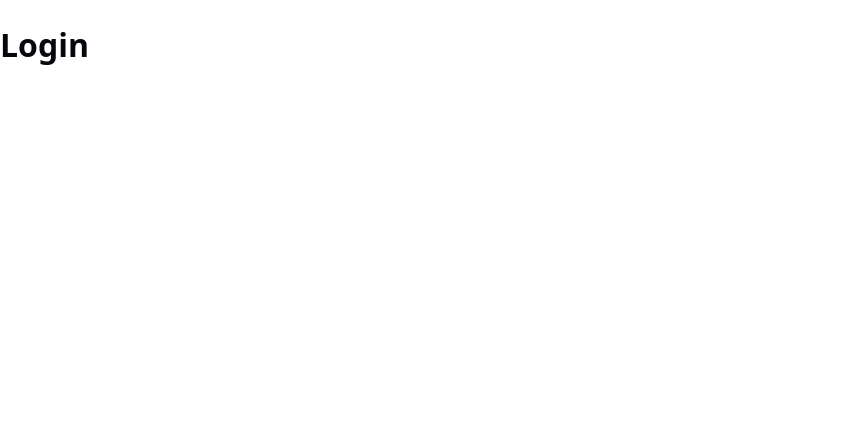
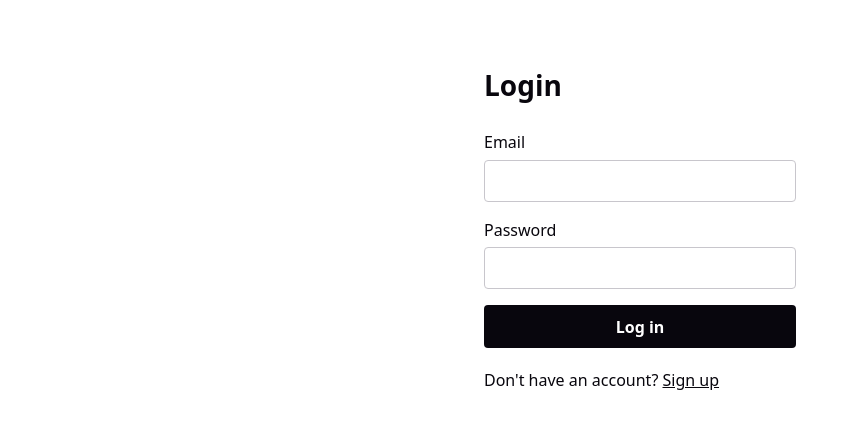
Before and after one commit to weijiedu/alkira_takehome_frontend, a React (Vite) app: page /login in a window 1280 px wide. Shown: the top 428 px of the page, without its empty margins (0-857 px from the left). Built offline with nearby package versions, Linux system fonts and the light colour scheme.

Commit message:
feat: implement login flow and validation

```diff
--- /dev/null
+++ b/src/auth/AuthContext.tsx
@@ -0,0 +1,73 @@
+import { createContext, useContext, useState, type ReactNode } from 'react'
+import type { AuthenticatedUser } from './types'
+import { verifyCredentials } from './verifyCredentials'
+
+const MOCK_MFA_CODE = '123456'
+
+interface AuthContextValue {
+  user: AuthenticatedUser | null
+  pendingUser: AuthenticatedUser | null
+  login: (email: string, password: string) => boolean
+  verifyMfa: (code: string) => boolean
+  logout: () => void
+}
+
+const AuthContext = createContext<AuthContextValue | null>(null)
+
+export function AuthProvider({ children }: { children: ReactNode }) {
+  const [user, setUser] = useState<AuthenticatedUser | null>(null)
+  const [pendingUser, setPendingUser] = useState<AuthenticatedUser | null>(null)
+
+  function login(email: string, password: string): boolean {
+    const matchedUser = verifyCredentials(email, password)
+
+    if (!matchedUser) {
+      setUser(null)
+      setPendingUser(null)
+      return false
+    }
+
+    setPendingUser(matchedUser)
+    setUser(null)
+    return true
+  }
+
+  function verifyMfa(code: string): boolean {
+    if (pendingUser === null) {
+      return false
+    }
+
+    if (code !== MOCK_MFA_CODE) {
+      return false
+    }
+
+    setUser(pendingUser)
+    setPendingUser(null)
+    return true
+  }
+
+  function logout() {
+    setUser(null)
+    setPendingUser(null)
+  }
+
+  return (
+    <AuthContext.Provider
+      value={{ user, pendingUser, login, verifyMfa, logout }}
+    >
+      {children}
+    </AuthContext.Provider>
+  )
+}
+
+// useAuth is the public API for this context; colocating it is intentional.
+// oxlint-disable-next-line only-export-components
+export function useAuth(): AuthContextValue {
+  const context = useContext(AuthContext)
+
+  if (context === null) {
+    throw new Error('useAuth must be used within an AuthProvider')
+  }
+
+  return context
+}
--- a/src/auth/mockUsers.ts
+++ b/src/auth/mockUsers.ts
@@ -1,6 +1,6 @@
-import type { User } from './types'
+import type { MockUser } from './types'
 
-export const mockUsers: User[] = [
+export const mockUsers: MockUser[] = [
   {
     id: 'user-readonly',
     email: 'readonly@alkira.test',
--- /dev/null
+++ b/src/auth/verifyCredentials.ts
@@ -0,0 +1,21 @@
+import { mockUsers } from './mockUsers'
+import type { AuthenticatedUser } from './types'
+
+export function verifyCredentials(
+  email: string,
+  password: string,
+): AuthenticatedUser | null {
+  const match = mockUsers.find(
+    (user) => user.email === email && user.password === password,
+  )
+
+  if (!match) {
+    return null
+  }
+
+  return {
+    id: match.id,
+    email: match.email,
+    role: match.role,
+  }
+}
--- a/src/main.tsx
+++ b/src/main.tsx
@@ -1,13 +1,16 @@
 import { StrictMode } from 'react'
 import { createRoot } from 'react-dom/client'
 import { BrowserRouter } from 'react-router-dom'
+import { AuthProvider } from './auth/AuthContext.tsx'
 import './index.css'
 import App from './App.tsx'
 
 createRoot(document.getElementById('root')!).render(
   <StrictMode>
     <BrowserRouter>
-      <App />
+      <AuthProvider>
+        <App />
+      </AuthProvider>
     </BrowserRouter>
   </StrictMode>,
 )
--- /dev/null
+++ b/src/pages/LoginPage.css
@@ -0,0 +1,67 @@
+.login-page {
+  box-sizing: border-box;
+  max-width: 22rem;
+  margin: 4rem auto;
+  padding: 0 1.25rem;
+}
+
+.login-page h1 {
+  margin: 0 0 1.5rem;
+  font-size: 1.75rem;
+  font-weight: 600;
+}
+
+.login-page form {
+  display: flex;
+  flex-direction: column;
+  gap: 1rem;
+}
+
+.login-page .field {
+  display: flex;
+  flex-direction: column;
+  gap: 0.35rem;
+}
+
+.login-page label {
+  font-weight: 500;
+}
+
+.login-page input {
+  box-sizing: border-box;
+  width: 100%;
+  padding: 0.5rem 0.65rem;
+  font: inherit;
+  border: 1px solid #c8c6cc;
+  border-radius: 4px;
+}
+
+.login-page input[aria-invalid='true'] {
+  border-color: #b42318;
+}
+
+.login-page .error {
+  margin: 0;
+  font-size: 0.875rem;
+  font-weight: 400;
+  color: #b42318;
+}
+
+.login-page button {
+  padding: 0.6rem 0.75rem;
+  font: inherit;
+  font-weight: 600;
+  color: #fff;
+  background: #08060d;
+  border: none;
+  border-radius: 4px;
+  cursor: pointer;
+}
+
+.login-page .signup-prompt {
+  margin: 1.25rem 0 0;
+}
+
+.login-page a {
+  color: inherit;
+}
--- a/src/pages/LoginPage.tsx
+++ b/src/pages/LoginPage.tsx
@@ -1,3 +1,149 @@
+import { useState, type ChangeEvent, type FormEvent } from 'react'
+import { Link, useNavigate } from 'react-router-dom'
+import { useAuth } from '../auth/AuthContext'
+import './LoginPage.css'
+
+interface FieldErrors {
+  email?: string
+  password?: string
+}
+
+function getEmailError(email: string): string | undefined {
+  if (!email) {
+    return 'Email is required.'
+  }
+
+  if (!/^[^\s@]+@[^\s@]+\.[^\s@]+$/.test(email)) {
+    return 'Enter a valid email address.'
+  }
+
+  return undefined
+}
+
+function getPasswordError(password: string): string | undefined {
+  if (!password) {
+    return 'Password is required.'
+  }
+
+  return undefined
+}
+
 export function LoginPage() {
-  return <h1>Login</h1>
+  const { login } = useAuth()
+  const navigate = useNavigate()
+
+  const [email, setEmail] = useState('')
+  const [password, setPassword] = useState('')
+  const [fieldErrors, setFieldErrors] = useState<FieldErrors>({})
+  const [authError, setAuthError] = useState<string | null>(null)
+
+  function handleEmailChange(event: ChangeEvent<HTMLInputElement>) {
+    setEmail(event.target.value)
+    setAuthError(null)
+
+    if (fieldErrors.email) {
+      setFieldErrors((current) => ({ ...current, email: undefined }))
+    }
+  }
+
+  function handlePasswordChange(event: ChangeEvent<HTMLInputElement>) {
+    setPassword(event.target.value)
+    setAuthError(null)
+
+    if (fieldErrors.password) {
+      setFieldErrors((current) => ({ ...current, password: undefined }))
+    }
+  }
+
+  function handleSubmit(event: FormEvent<HTMLFormElement>) {
+    event.preventDefault()
+
+    const trimmedEmail = email.trim()
+    const emailError = getEmailError(trimmedEmail)
+    const passwordError = getPasswordError(password)
+    const nextFieldErrors: FieldErrors = {}
+
+    if (emailError) {
+      nextFieldErrors.email = emailError
+    }
+
+    if (passwordError) {
+      nextFieldErrors.password = passwordError
+    }
+
+    setFieldErrors(nextFieldErrors)
+    setAuthError(null)
+
+    if (emailError || passwordError) {
+      return
+    }
+
+    if (!login(trimmedEmail, password)) {
+      setAuthError('Invalid email or password.')
+      return
+    }
+
+    navigate('/mfa')
+  }
+
+  return (
+    <main className="login-page">
+      <h1>Login</h1>
+
+      {/* Native browser bubbles would conflict with the inline field errors. */}
+      <form onSubmit={handleSubmit} noValidate>
+        <div className="field">
+          <label htmlFor="email">Email</label>
+          <input
+            id="email"
+            name="email"
+            type="email"
+            autoComplete="email"
+            value={email}
+            onChange={handleEmailChange}
+            aria-invalid={fieldErrors.email ? true : undefined}
+            aria-describedby={fieldErrors.email ? 'email-error' : undefined}
+          />
+          {fieldErrors.email ? (
+            <p id="email-error" className="error" role="alert">
+              {fieldErrors.email}
+            </p>
+          ) : null}
+        </div>
+
+        <div className="field">
+          <label htmlFor="password">Password</label>
+          <input
+            id="password"
+            name="password"
+            type="password"
+            autoComplete="current-password"
+            value={password}
+            onChange={handlePasswordChange}
+            aria-invalid={fieldErrors.password ? true : undefined}
+            aria-describedby={
+              fieldErrors.password ? 'password-error' : undefined
+            }
+          />
+          {fieldErrors.password ? (
+            <p id="password-error" className="error" role="alert">
+              {fieldErrors.password}
+            </p>
+          ) : null}
+        </div>
+
+        {authError ? (
+          <p className="error" role="alert">
+            {authError}
+          </p>
+        ) : null}
+
+        <button type="submit">Log in</button>
+      </form>
+
+      <p className="signup-prompt">
+        Don&apos;t have an account? <Link to="/signup">Sign up</Link>
+      </p>
+    </main>
+  )
 }
```
Also changed, not shown: src/auth/types.ts (+5 -2 lines).
